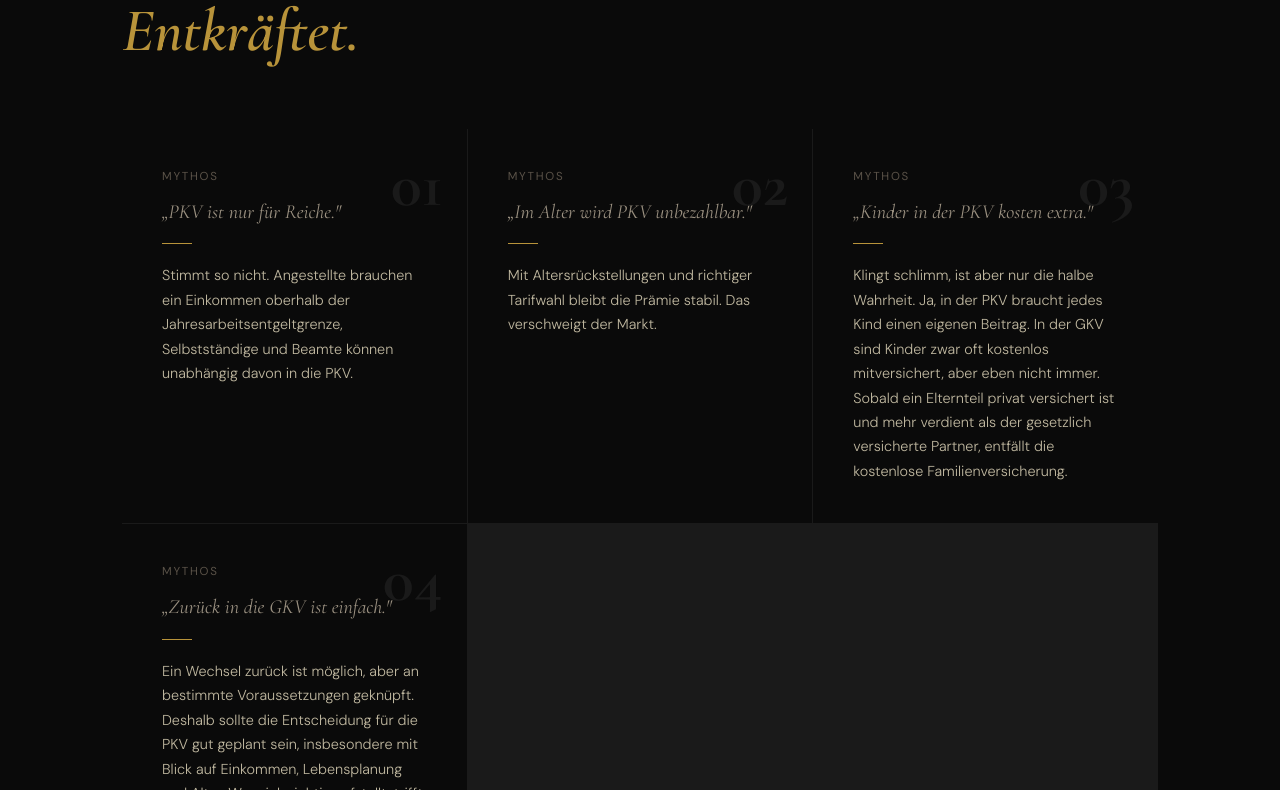
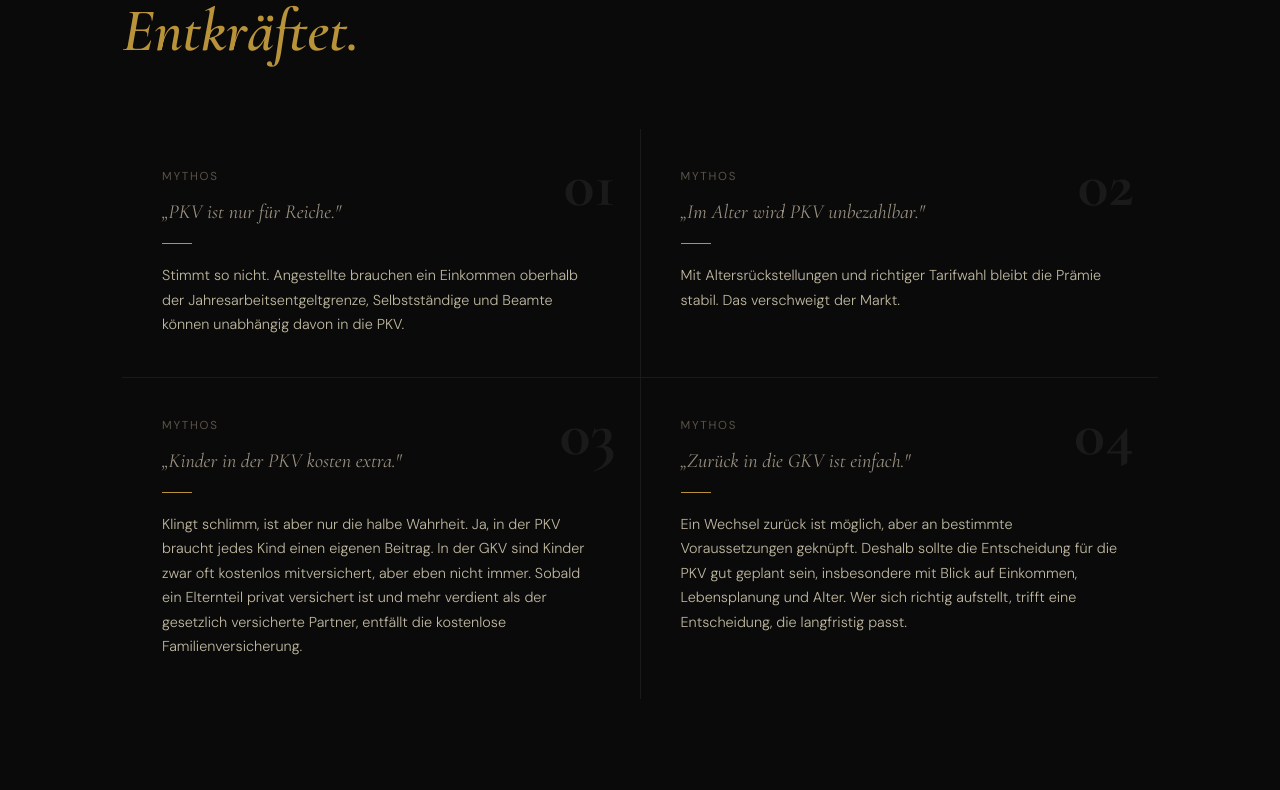
Before and after one commit to blondesgift611-commits/mythos-pkv, a React (Create React App) app: page / in a window 1280 px wide. Shown: the part 1290-2080 px from the top of the page. Built offline with nearby package versions, Linux system fonts and the light colour scheme.

Commit message:
version 3

```diff
--- a/src/App.js
+++ b/src/App.js
@@ -221,7 +221,7 @@ export default function MythosPKV() {
             20 Jahre Halbwissen.<br /><span style={{ fontStyle: "italic", color: "#b8933a" }}>Entkräftet.</span>
           </h2>
         </Fade>
-        <div style={{ display: "grid", gridTemplateColumns: "repeat(auto-fit, minmax(300px, 1fr))", gap: "1px", background: "#1a1a1a", alignItems: "start" }}>
+        <div style={{ display: "grid", gridTemplateColumns: "repeat(2, 1fr)", gap: "1px", background: "#1a1a1a" }}>
           {MYTHS.map((m, i) => (
             <Fade key={m.id} delay={i * 0.08}>
               <div style={{ background: "#0a0a0a", padding: "2.5rem", position: "relative", overflow: "hidden", height: "100%", boxSizing: "border-box" }}>
```
